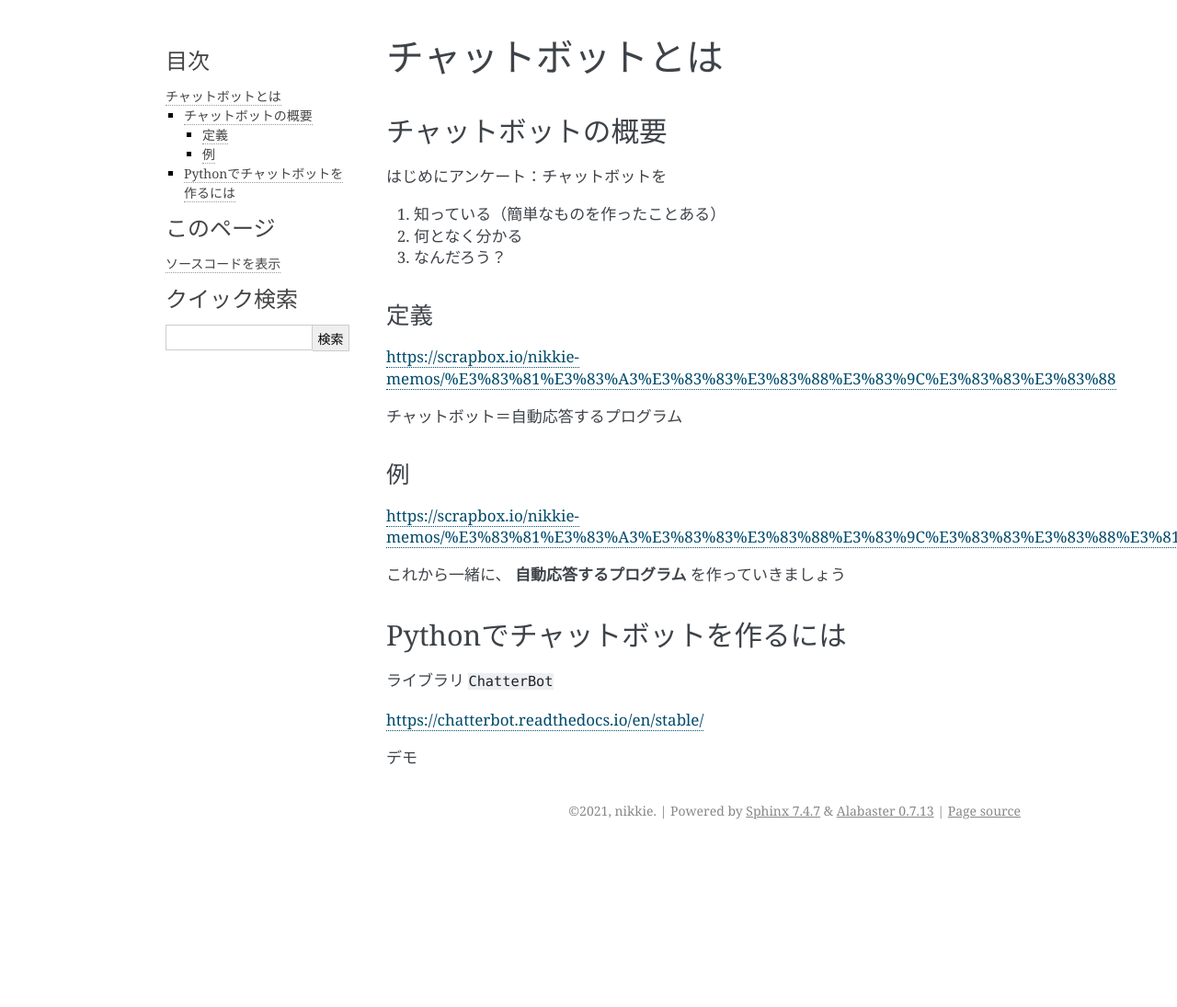
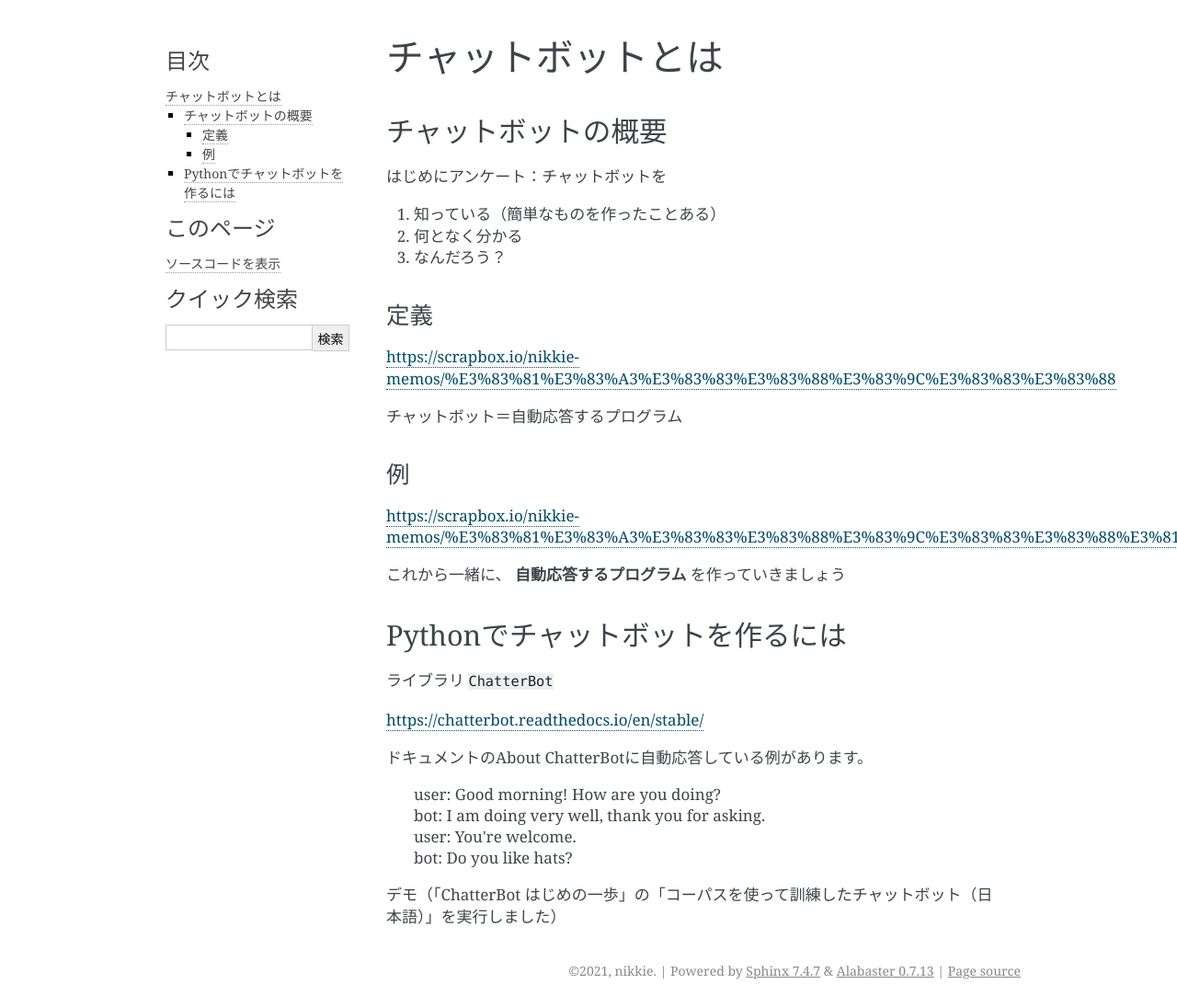
Before and after one commit to ftnext/chatbot-lecture-2021, a Sphinx documentation site: the page built from source/10-overview/index.rst, in a window 1280 px wide. Shown: the whole page at 92% size. Built offline with Sphinx 7.4.7, drawn with Linux system fonts in a browser that asks for light colours; before the commit the page ends 921 px from its top, so only the background shows below that.

Commit message:
[docs] Add explanation in lecture on Nov./6th

```diff
--- a/source/10-overview/2-chatbot-library.rst.txt
+++ b/source/10-overview/2-chatbot-library.rst.txt
@@ -5,4 +5,11 @@ Pythonでチャットボットを作るには
 
 https://chatterbot.readthedocs.io/en/stable/
 
-デモ
+ドキュメントのAbout ChatterBotに自動応答している例があります。
+
+    | user: Good morning! How are you doing?
+    | bot:  I am doing very well, thank you for asking.
+    | user: You're welcome.
+    | bot:  Do you like hats?
+
+デモ（「ChatterBot はじめの一歩」の「コーパスを使って訓練したチャットボット（日本語）」を実行しました）
```
